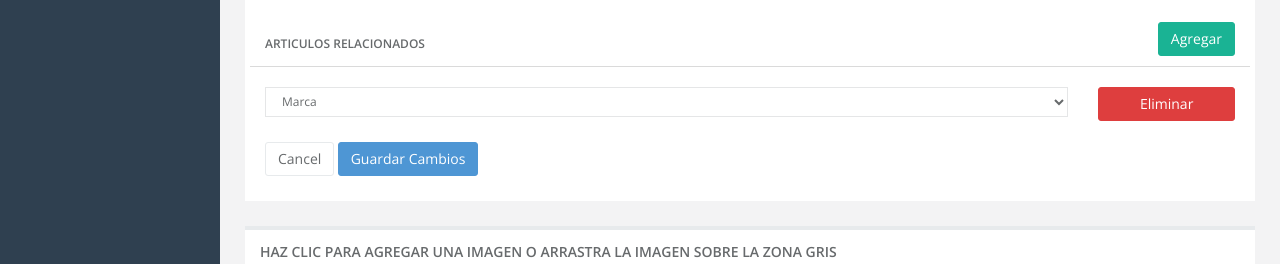
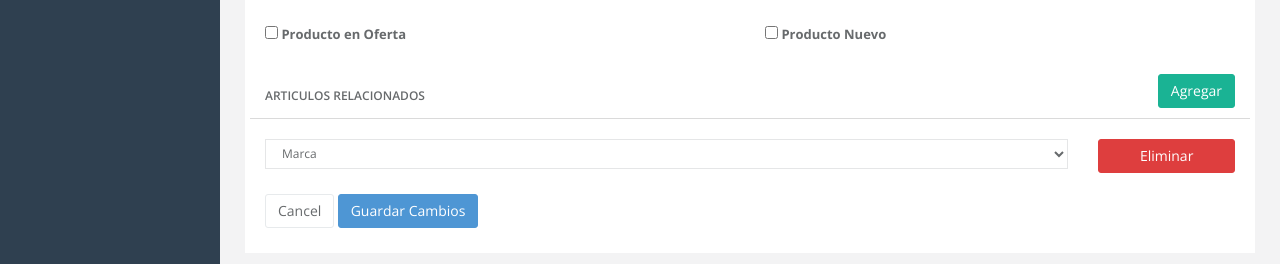
Before and after one commit to antidoto-mx/idenmex-dashboard, a plain HTML site: page catalogos.html in a window 1280 px wide. Shown: the part 536-800 px from the top of the page. Drawn offline with nearby package versions, Linux system fonts and the light colour scheme; no server answers.

Commit message:
agregar label de oferta y producto nuevo

```diff
--- a/catalogos.html
+++ b/catalogos.html
@@ -139,6 +139,16 @@
                         <textarea placeholder="Descripción del Producto" class="form-control"></textarea>
                       </div>
                     </div>
+                    <div class="col-sm-6">
+                      <div class="form-group">
+                        <label><input type="checkbox" class="i-checks"> Producto en Oferta</label>
+                      </div>
+                    </div>
+                    <div class="col-sm-6">
+                      <div class="form-group">
+                        <label> <input type="checkbox" class="i-checks"> Producto Nuevo</label>
+                      </div>
+                    </div>
                     <div class="col-sm-12 ca-lin">
                       <div class="row">
                         <div class="col-sm-10">
```
